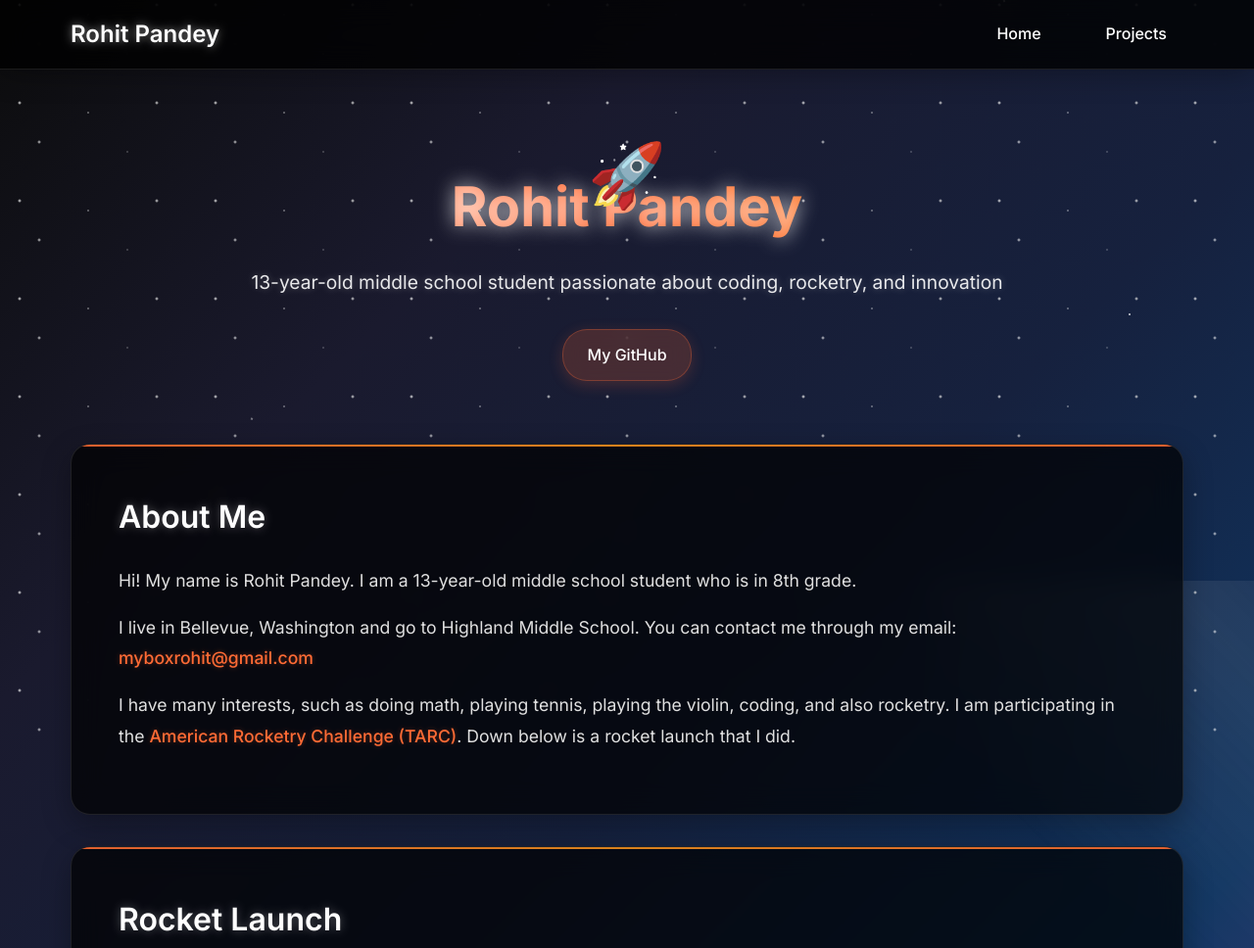
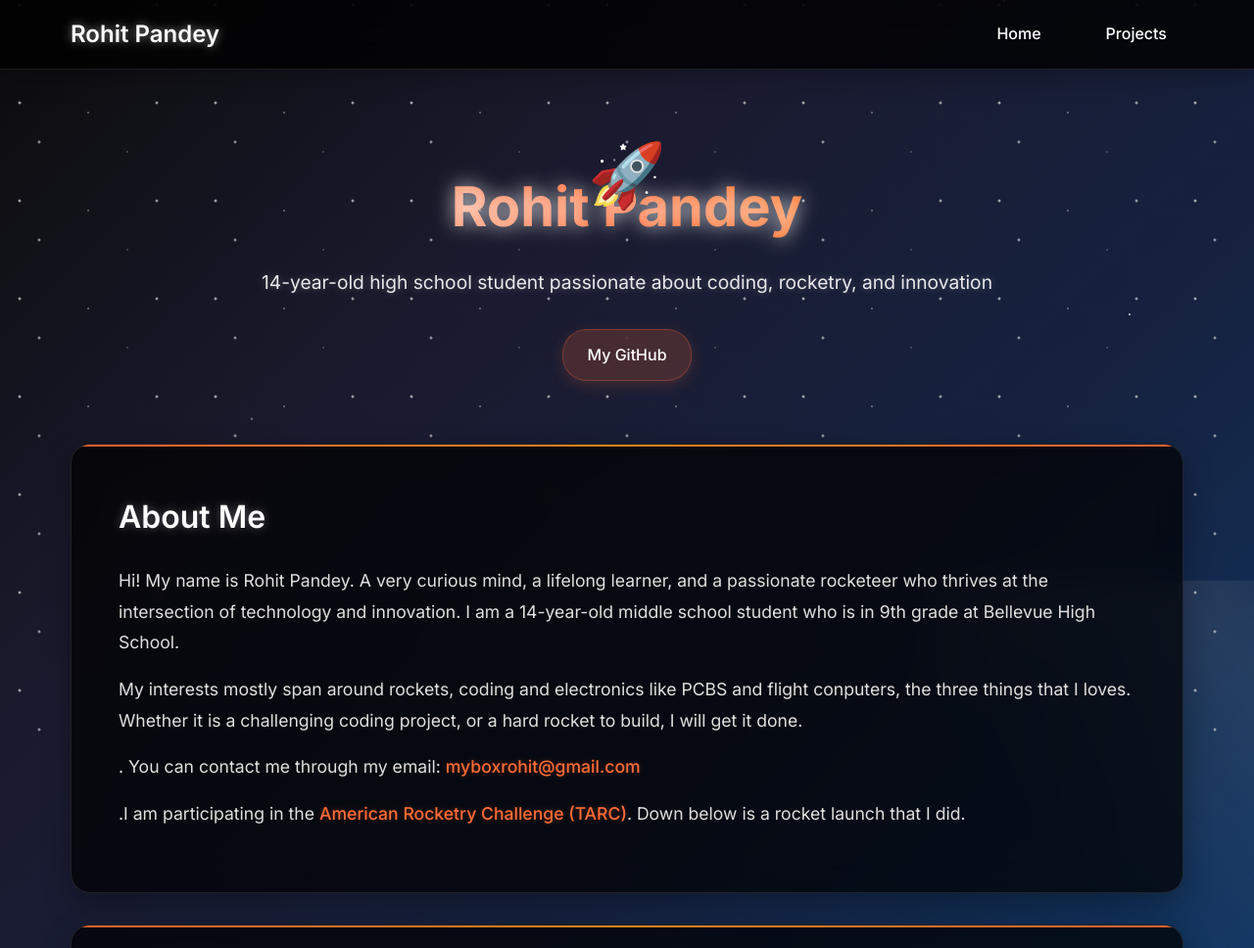
Before and after one commit to RohitPandey1729/Personal-Website, a plain HTML site: page index.html in a window 1280 px wide. Shown: the top 968 px of the page at 98% size. Drawn offline with Linux system fonts and the light colour scheme.

Commit message:
made it better

```diff
--- a/index.html
+++ b/index.html
@@ -29,7 +29,7 @@
   <div class="container">
     <section class="hero">
       <h1>Rohit Pandey</h1>
-      <p>13-year-old middle school student passionate about coding, rocketry, and innovation</p>
+      <p>14-year-old high school student passionate about coding, rocketry, and innovation</p>
       <div class="social-links">
         <a href="https://github.com/RohitPandey1729">My GitHub</a>
       </div>
@@ -37,9 +37,10 @@
 
     <section class="content-section">
       <h2>About Me</h2>
-      <p>Hi! My name is Rohit Pandey. I am a 13-year-old middle school student who is in 8th grade.</p>
-      <p>I live in Bellevue, Washington and go to Highland Middle School. You can contact me through my email: <a href="mailto:myboxrohit@gmail.com">myboxrohit@gmail.com</a></p>
-      <p>I have many interests, such as doing math, playing tennis, playing the violin, coding, and also rocketry. I am participating in the <a href="https://rocketcontest.org/">American Rocketry Challenge (TARC)</a>. Down below is a rocket launch that I did.</p>
+      <p>Hi! My name is Rohit Pandey. A very curious mind, a lifelong learner, and a passionate rocketeer who thrives at the intersection of technology and innovation. I am a 14-year-old middle school student who is in 9th grade at Bellevue High School.</p>
+      <p>My interests mostly span around rockets, coding and electronics like PCBS and flight conputers, the three things that I loves. Whether it is a challenging coding project, or a hard rocket to build, I will get it done.  </p>
+      <p>. You can contact me through my email: <a href="mailto:myboxrohit@gmail.com">myboxrohit@gmail.com</a></p>
+      <p>.I am participating in the <a href="https://rocketcontest.org/">American Rocketry Challenge (TARC)</a>. Down below is a rocket launch that I did.</p>
     </section>
 
     <section class="content-section">
@@ -51,7 +52,7 @@
 
     <section class="content-section">
       <h2>My Interests & Skills</h2>
-      <p>In my free time, you can find me reading books, watching movies and playing video games. I love coding and I know Python, Java and C++ and I build new tools and work on personal projects via <a href="https://hackclub.com/">Hack Club</a>.</p>
+      <p> When I am not contomplating my next rocket, or stressing about a coding project, you can find me doing math, playing tennis and playing the violin.In my free time, you can find me reading books, watching movies and playing video games. I love coding and I know Python, Java and C++ and I build new tools and work on personal projects via <a href="https://hackclub.com/">Hack Club</a>.</p>
     </section>
   </div>
 </body>
```
